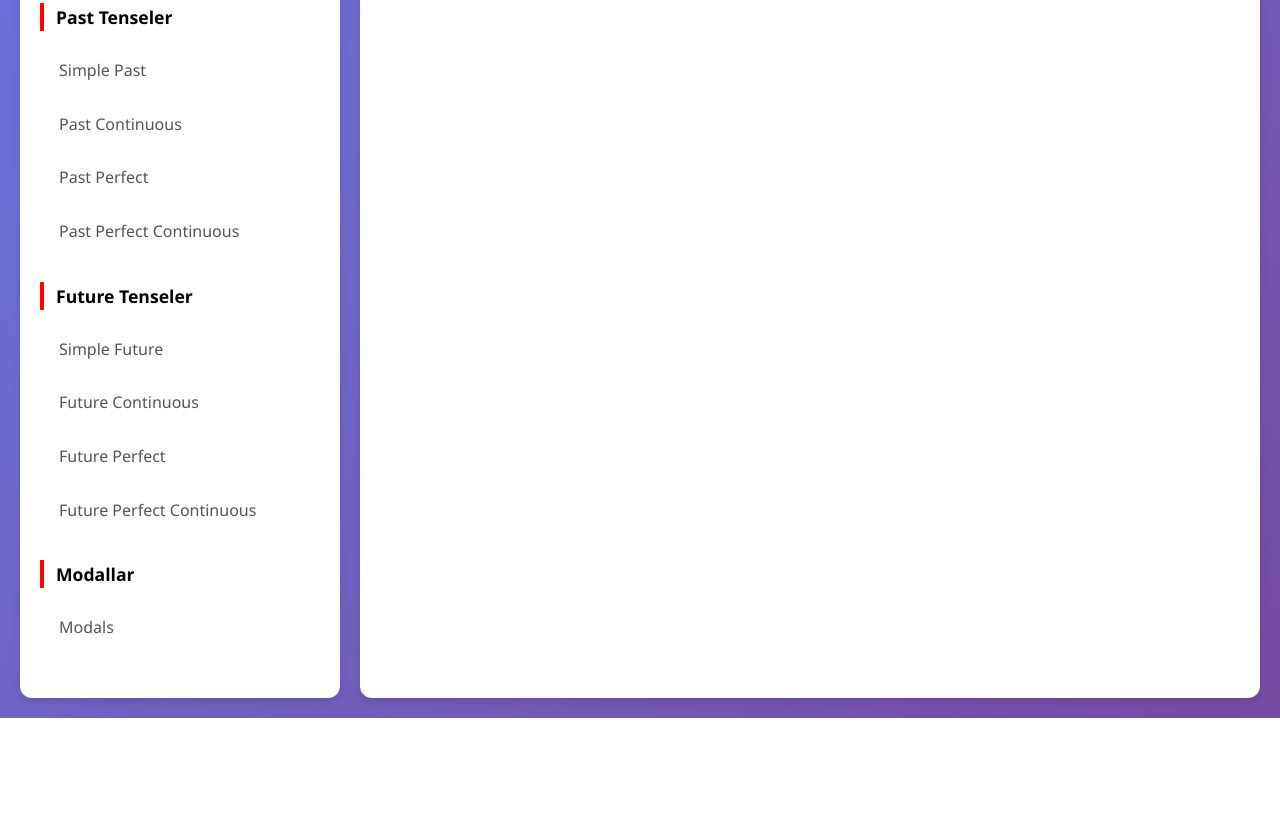
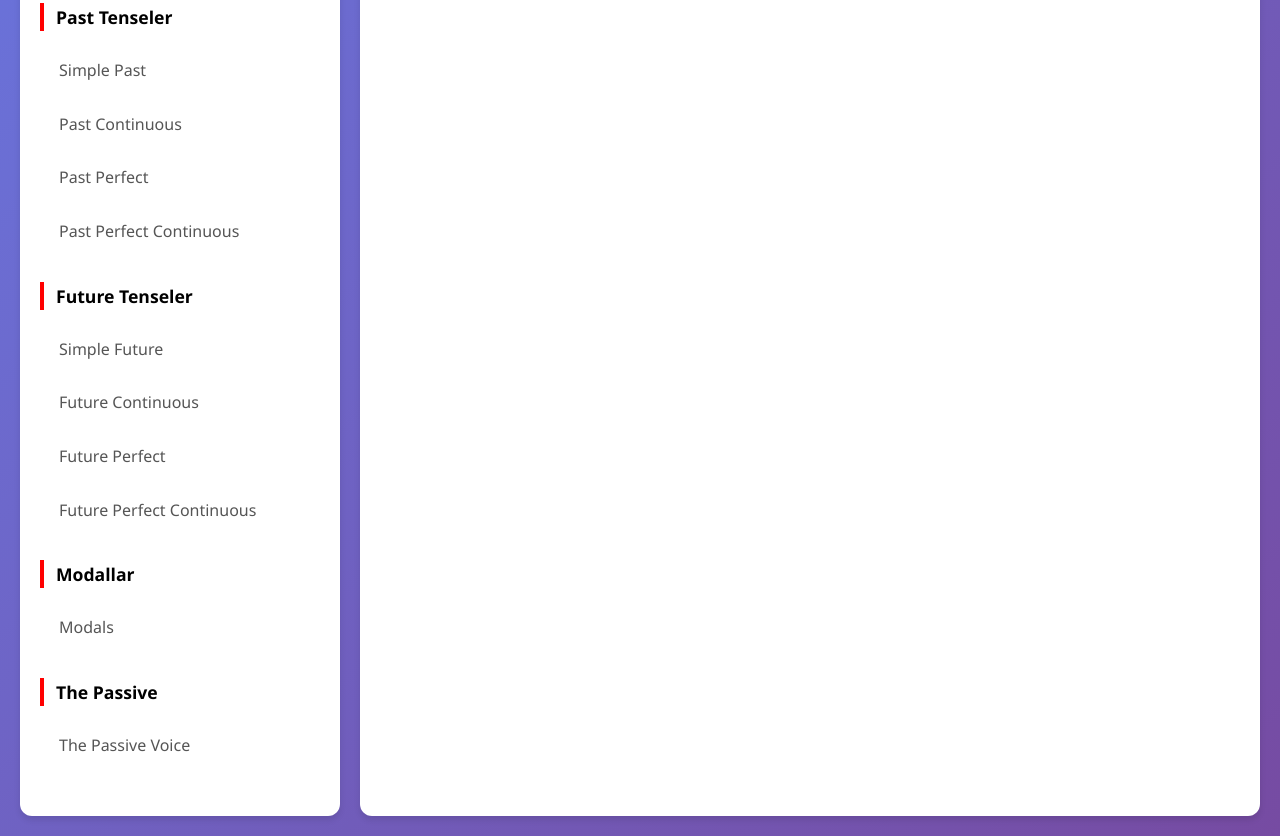
Before and after one commit to metrlith/Ingilizce-Notlari, a plain HTML site: page index.html in a window 1280 px wide. Shown: the part 703-1539 px from the top of the page. Before the commit the page ends 1421 px from the top, so only its background shows below. Drawn offline with nearby package versions, Linux system fonts and the light colour scheme.

Commit message:
Additions: Passive Voice

```diff
--- a/index.html
+++ b/index.html
@@ -423,6 +423,10 @@
                 <a class="nav-link" data-file="Modals/Modals.md">Modals</a>
             </div>
 
+            <div class="nav-section">
+                <h3>The Passive</h3>
+                <a class="nav-link" data-file="Passive Voice/Passive Voice.md">The Passive Voice</a>
+            </div>
         </nav>
 
         <!-- Main Content -->
```
Also changed, not shown: 1 other file.
